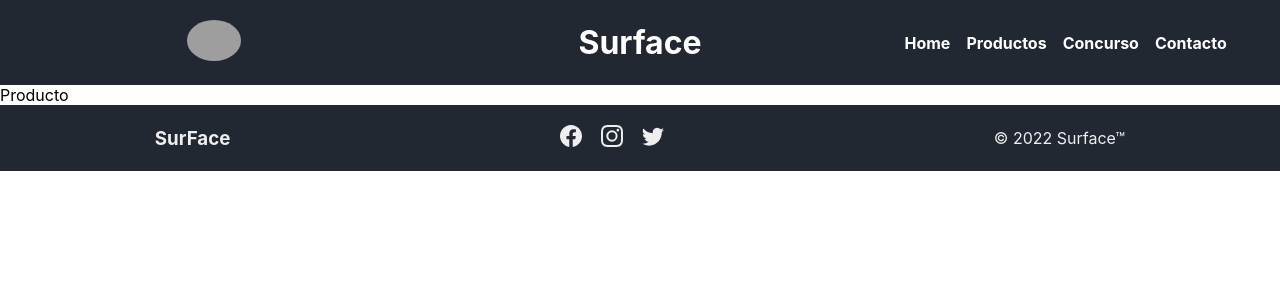
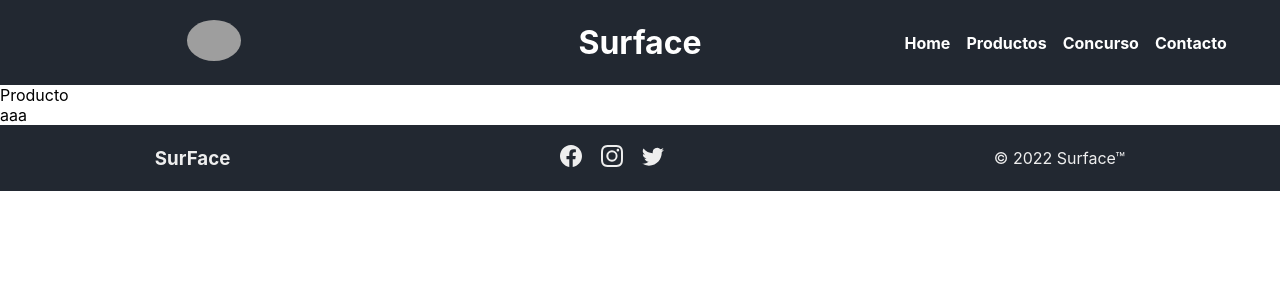
Before and after one commit to JoaquinDeLuca/surface, a React (Create React App) app: page /products in a window 1280 px wide. Shown: the top 300 px of the page. Built offline with nearby package versions, Linux system fonts and the light colour scheme; no server answers; grey boxes are pictures that could not be loaded.

Commit message:
se agrego componente de los productos

```diff
--- a/src/pages/Products.js
+++ b/src/pages/Products.js
@@ -1,10 +1,12 @@
 import React from 'react'
 import Layout from '../layout/Layout'
+import Productss from '../components/products/Products'
 
 const Products = () => {
     return (
         <Layout>
             <div>Producto</div>
+            <Productss />
         </Layout>
     )
 }
```
